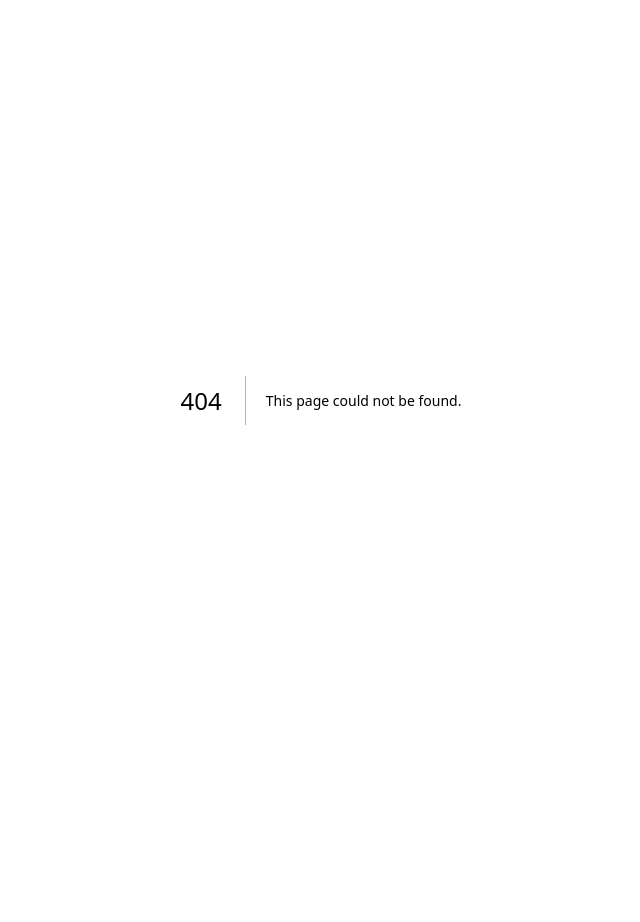
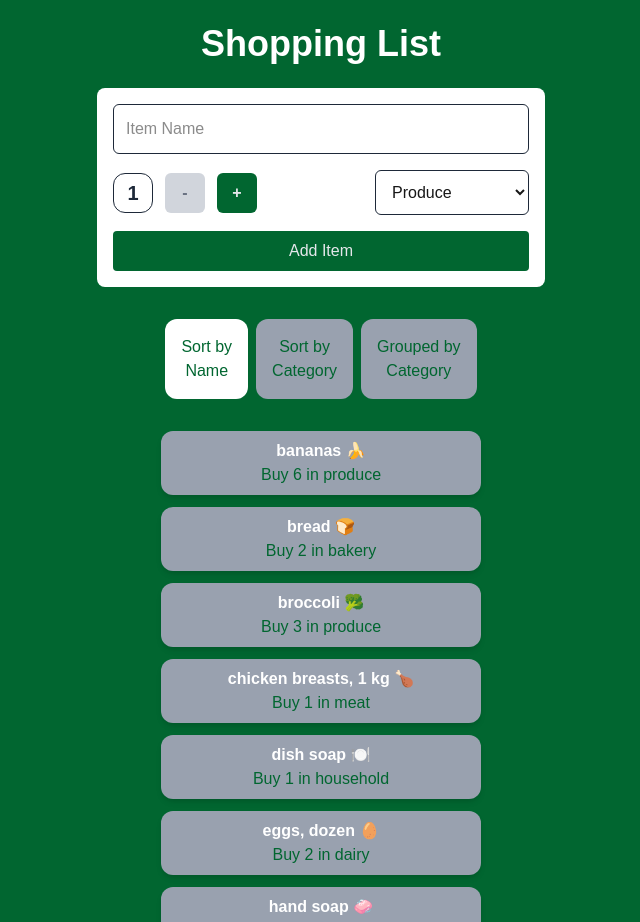
Before and after one commit to Exampleuser274/cprg306-assignments, a Next.js app: page /week-7 in a window 1280 px wide. Before the commit this address had no page. Shown: the top 922 px of the page, without its empty margins (319-959 px from the left). Before the commit the page ends 800 px from the top, so only its background shows below. Built offline with nearby package versions, Linux system fonts and the light colour scheme.

Commit message:
week 7 commit

```diff
--- a/app/page.js
+++ b/app/page.js
@@ -1,14 +1,14 @@
 import Link from "next/link";
 
 function Page() {
-  const weeks =[2,3,4,5,6];
+  const weeks =[2,3,4,5,6,7];
 
   return (
-    <main>
-      <h1>CPRG306: Web Development 2 - Assignments</h1>
+    <main className="bg-green-800 min-h-screen">
+      <h1 className="text-gray-400" >CPRG306: Web Development 2 - Assignments</h1>
 
       {weeks.map((week) => (
-        <p key={week}>
+        <p className="text-gray-400" key={week}>
           <Link href={`/week-${week}`}>Week {week}</Link>
         </p>
       ))}
--- a/app/week-2/page.js
+++ b/app/week-2/page.js
@@ -1,9 +1,16 @@
+import Link from "next/link";
 import StudentInfo from "./student-info";
 export default function Page() {
     return(
-        <main>
-            <h1>Shopping List</h1>
+        <main className="bg-green-800 min-h-screen">
+            <h1 className="text-gray-400">Shopping List</h1>
             <StudentInfo/>
+
+            <div className="mt-4">
+
+                <Link href="../" className="text-gray-400"> ← Back to Main Page </Link>
+
+            </div>
         </main>
     );
 }
--- a/app/week-2/student-info.js
+++ b/app/week-2/student-info.js
@@ -1,7 +1,7 @@
 import Link from 'next/link'
 export default  function StudentInfo() {
     return(
-        <main>
+        <main className="text-gray-400">
             <h2>Student Info</h2>
             <p>Name: Ryan MacNeil</p>
             <p>
--- a/app/week-5/new-item.js
+++ b/app/week-5/new-item.js
@@ -7,7 +7,7 @@ import { useState } from "react";
 function NewItem () {
     const [name, setName] = useState("");
     const [quantity, setQuantity] = useState(1);
-    const [category, setCategory] = useState("Produce");
+    const [category, setCategory] = useState("produce");
 
     const increment = () => {
       if (quantity < 20) {
@@ -29,7 +29,7 @@ function NewItem () {
         alert(`\nItem Added: ${name}\nQuantity: ${quantity}\nCategory: ${category}`);
         setName("");
         setQuantity(1);
-        setCategory("Produce");
+        setCategory("produce");
     }
 
    return (
--- a/app/week-6/item-list.js
+++ b/app/week-6/item-list.js
@@ -36,7 +36,7 @@ function ItemList() {
 
 return (
         <div>
-            <div className="flex items center justify-center gap-2 mb-7">
+            <div className="flex items-center justify-center gap-2 mb-7">
                 <button
                     onClick={() => setSortBy("name")}
                     className= {`flex flex-col rounded-xl p-4 ${sortBy === "name" ? "bg-active: bg-white" : "bg-inactive: bg-gray-400"}`}
--- /dev/null
+++ b/app/week-7/item-list.js
@@ -0,0 +1,93 @@
+"use client";
+
+import React, { useState } from 'react';
+import Item from "./item";
+
+
+function ItemList({ items = [] }) {
+    const [sortBy, setSortBy] = useState("name");
+
+    const sortedItems = [...items].sort((a, b) => {
+        if (sortBy === "name") {
+            return a.name.localeCompare(b.name);
+        } else if (sortBy === "category") {
+            return a.category.localeCompare(b.category);
+        }
+        return 0;
+
+         });
+
+    const groupedItems = () => {
+        const groups = [...new Set(items.map(item => item.category))]
+            .sort((a, b) => a.localeCompare(b));
+
+        return groups.map((category) => {
+            const groupItems = items
+                .filter((item) => item.category === category)
+                .sort((a, b) => a.name.localeCompare(b.name));
+
+            return {
+                category,
+                items: groupItems,
+            };
+        });
+    };
+
+
+return (
+        <div>
+
+            <div className="flex items-center justify-center gap-2 mb-8 mt-8">
+                <button
+                    onClick={() => setSortBy("name")}
+                    className= {`flex flex-col rounded-xl p-4 ${sortBy === "name" ? "bg-active: bg-white" : "bg-inactive: bg-gray-400"}`}
+                >
+                    <p className="text-green-800">Sort by <br /> Name</p>
+                </button>
+
+                <button
+                    onClick={() => setSortBy("category")}
+                    className={`flex flex-col rounded-xl p-4 ${sortBy === "category" ? "bg-active: bg-white" : "bg-inactive: bg-gray-400"}`}
+                >
+                    <p className="text-green-800">Sort by <br /> Category</p>
+                </button>
+
+                <button
+                    onClick={() => setSortBy("grouped")}
+                    className={`flex flex-col rounded-xl p-4 ${sortBy === "grouped" ? "bg-active: bg-white" : "bg-inactive: bg-gray-400"}`}
+                >
+                    <p className="text-green-800">Grouped by <br /> Category</p>
+                </button>
+
+
+            </div>
+
+            {sortBy === "grouped" ? (
+                <div>
+                    {groupedItems().map((group) => (
+                        <div key={group.category} className="bg-white rounded-xl max-w-sm p-2 mb-6 mx-auto">
+                            <h2 className="text-xl font-bold capitalize text-center text-green-800 my-2">
+                                {group.category}
+                            </h2>
+                            <ul>
+                                {group.items.map((item) => (
+                                    <Item key={item.id} item={item} />
+                                ))}
+                            </ul>
+                        </div>
+                    ))}
+                </div>
+
+            ) : (
+                <ul>
+                    {sortedItems.map((item) => (
+                        <Item key={item.id} item={item} />
+                    ))}
+                </ul>
+            )}
+
+        </div>
+    );
+}
+
+export default ItemList;
--- /dev/null
+++ b/app/week-7/item.js
@@ -0,0 +1,13 @@
+function Item({ item }) {
+
+    const { name, quantity, category } = item;
+
+  return (
+    <div className="flex flex-col justify-between items-center p-2 max-w-xs mx-auto bg-gray-400 shadow-md rounded-xl mb-3">
+        <p className="font-semibold text-white">{name}</p>
+        <p className="text-green-800"> Buy {quantity} in {category}</p>
+    </div>
+  );
+};
+
+export default Item;
--- /dev/null
+++ b/app/week-7/items.json
@@ -0,0 +1,85 @@
+[
+    {
+        "id": "1h2GJKH12gkHG31h1H",
+        "name": "milk, 4 L 🥛",
+        "quantity": 1,
+        "category": "dairy"
+    },
+
+    {
+        "id": "2KJH3k2j3H1k2J3K1H",
+        "name": "bread 🍞",
+        "quantity": 2,
+        "category": "bakery"
+    },
+
+    {
+        "id": "3h2KJH3k2j3H1k2J3",
+        "name": "eggs, dozen 🥚",
+        "quantity": 2,
+        "category": "dairy"
+    },
+
+    {
+        "id": "4k2J3K1H2GJKH12gk",
+        "name": "bananas 🍌",
+        "quantity": 6,
+        "category": "produce"
+    },
+
+    {
+        "id": "5H1h1H2KJH3k2j3H",
+        "name": "broccoli 🥦",
+        "quantity": 3,
+        "category": "produce"
+    },
+
+    {
+        "id": "6H1k2J3K1H2GJKH1",
+        "name": "chicken breasts, 1 kg 🍗",
+        "quantity": 1,
+        "category": "meat"
+    },
+
+    {
+        "id": "7gkHG31h1H2KJH3k",
+        "name": "pasta sauce 🍝",
+        "quantity": 3,
+        "category": "canned goods"
+    },
+
+    {
+        "id": "8j3H1k2J3K1H2GJK",
+        "name": "spaghetti, 454 g 🍝",
+        "quantity": 2,
+        "category": "dry goods"
+    },
+
+    {
+        "id": "9H12gkHG31h1H2KJ",
+        "name": "toilet paper, 12 pack 🧻",
+        "quantity": 1,
+        "category": "household"
+    },
+
+    {
+        "id": "10H3k2j3H1k2J3K1",
+        "name": "paper towels, 6 pack",
+        "quantity": 1,
+        "category": "household"
+    },
+
+    {
+        "id": "11k2J3K1H2GJKH12",
+        "name": "dish soap 🍽️",
+        "quantity": 1,
+        "category": "household"
+    },
+
+    {
+        "id": "12GJKH12gkHG31h1",
+        "name": "hand soap 🧼",
+        "quantity": 4,
+        "category": "household"
+    }
+]
--- /dev/null
+++ b/app/week-7/new-item.js
@@ -0,0 +1,110 @@
+"use client";
+
+import { useState } from "react";
+
+
+
+function NewItem ({ onAddItem }) {
+    const [name, setName] = useState("");
+    const [quantity, setQuantity] = useState(1);
+    const [category, setCategory] = useState("produce");
+
+    const increment = () => {
+      if (quantity < 20) {
+        setQuantity(quantity + 1);
+      };
+    };
+
+    const decrement = () => {
+      if(quantity > 1) {
+        setQuantity(quantity - 1);
+      }
+      else setQuantity(quantity);
+    };
+
+    function handleSubmit(event) {
+        event.preventDefault();
+        const item = ({id: crypto.randomUUID(), name, quantity, category});
+        console.log(item);
+        onAddItem(item);
+        setName("");
+        setQuantity(1);
+        setCategory("produce");
+    }
+
+   return (
+
+    <div className="flex flex-col items-center justify-center space-y-4 m-4 bg-white p-4 rounded-lg max-w-md mx-auto ">
+
+        <form className="w-full">
+            <label className="block w-full">
+                <input
+                    className="w-full border border-gray-800 p-3 rounded-md "
+                    type="text"
+                    value={name}
+                    onChange={(e) => setName(e.target.value)}
+                    placeholder="Item Name"
+                    required
+                />
+            </label>
+        </form>
+
+        <div className="flex items-center justify-between w-full ">
+
+            <div className="flex items-center space-x-3">
+                <p className=" flex items-center justify-center w-10 h-10 text-xl font-bold text-gray-800 border border-gray-800 rounded-xl ">
+                {quantity}
+                </p>
+
+                <button
+                    onClick={decrement}
+                    disabled={quantity === 1}
+                    className="w-10 h-10 bg-green-800 text-gray-200 font-semibold rounded-md transition-colors duration-200 hover:bg-green-800 focus:outline-none disabled:bg-gray-300 disabled:text-gray-500 disabled:cursor-not-allowed">
+                    -
+                </button>
+
+                <button
+                    onClick={increment}
+                    disabled={quantity === 20}
+                    className="w-10 h-10 bg-green-800 text-gray-200 font-semibold rounded-md transition-colors duration-200 hover:bg-green-800 focus:outline-none disabled:bg-gray-300 disabled:text-gray-500 disabled:cursor-not-allowed">
+                    +
+                </button>
+            </div>
+
+            <select
+                className="border border-gray-800 rounded-md p-3"
+                id="category-select"
+                value={category}
+                onChange={(e) => setCategory(e.target.value)}>
+                    <option value="produce">Produce</option>
+                    <option value="dairy">Dairy</option>
+                    <option value="bakery">Bakery</option>
+                    <option value="meat">Meat</option>
+                    <option value="frozen foods">Frozen Foods</option>
+                    <option value="canned goods">Canned Goods</option>
+                    <option value="dry goods">Dry Goods</option>
+                    <option value="beverages">Beverages</option>
+                    <option value="snacks">Snacks</option>
+                    <option value="household">Household</option>
+                    <option value="other">Other</option>
+            </select>
+
+        </div>
+
+
+        <div className="w-full text-center">
+            <button
+                onClick={handleSubmit}
+                className="w-full bg-green-800 text-gray-200 py-2 rounded"
+                type="submit">
+                Add Item
+            </button>
+        </div>
+
+    </div>
+
+  );
+}
+
+
+export default NewItem
--- /dev/null
+++ b/app/week-7/page.js
@@ -0,0 +1,26 @@
+"use client";
+
+import React, { useState } from 'react';
+import ItemList from "./item-list";
+import NewItem from "./new-item";
+import initialItems from './items.json';
+
+function Page() {
+  const [items, setItems] = useState(initialItems);
+
+  const handleAddItem = (newItem) => {
+    setItems((prevItems) => [...prevItems, newItem]);
+  };
+
+  return (
+    <main className="p-6 bg-green-800 min-h-screen">
+      <h1 className="text-4xl font-bold text-center mb-6 text-white">Shopping List</h1>
+      <div>
+        <NewItem onAddItem={handleAddItem} />
+        <ItemList items={items} />
+      </div>
+    </main>
+  );
+}
+
+export default Page;
```
